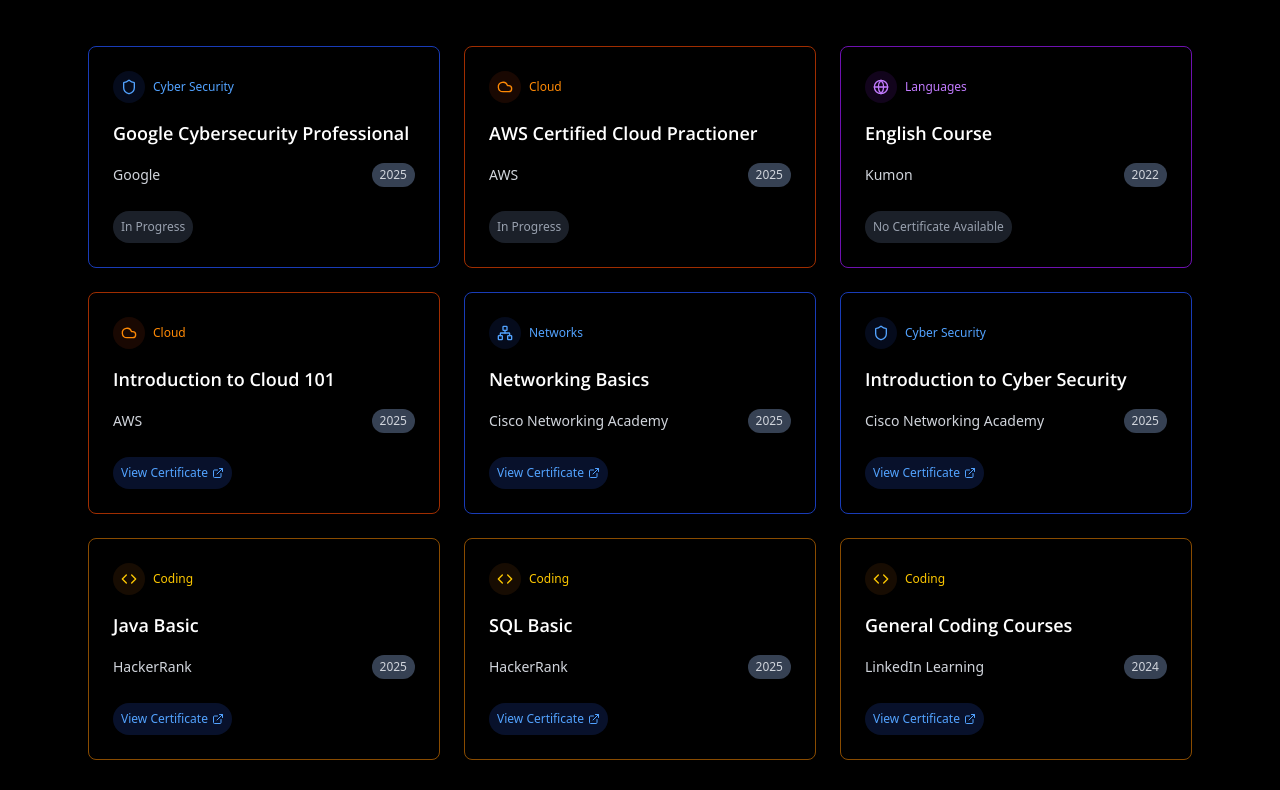
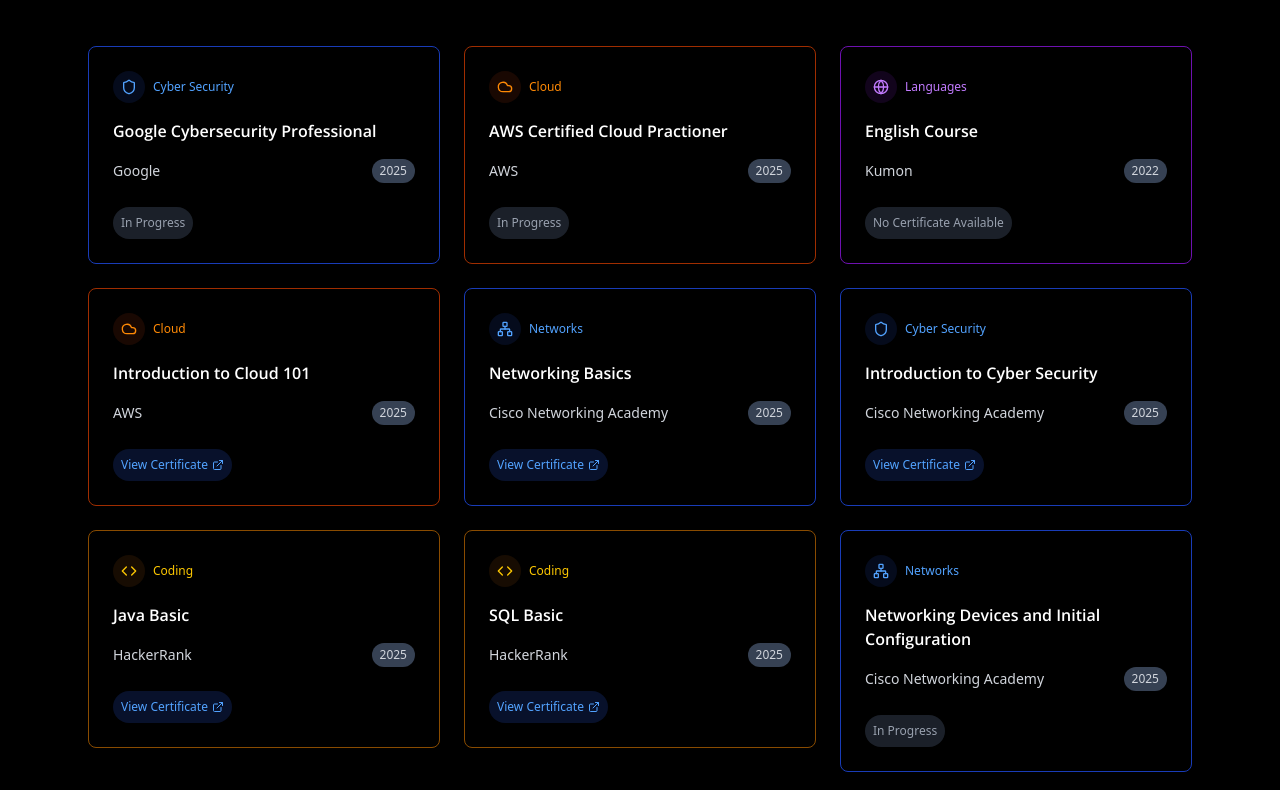
Before and after one commit to Ga5000/Portfolio, a React (Vite) app: page / in a window 1280 px wide. Shown: the part 4890-5680 px from the top of the page. Built offline with nearby package versions, Linux system fonts and the light colour scheme.

Commit message:
new ongoing course added

```diff
--- a/src/components/CertificateCard.tsx
+++ b/src/components/CertificateCard.tsx
@@ -116,7 +116,7 @@
         </div>
 
         {/* Title */}
-        <h3 className={`text-lg font-semibold ${darkMode ? "text-white" : "text-gray-800"}`}>{title}</h3>
+        <h3 className={`font-semibold ${darkMode ? "text-white" : "text-gray-800"}`}>{title}</h3>
 
         {/* Issuer and date */}
         <div className="flex justify-between items-center">
--- a/src/sections/Certficates.tsx
+++ b/src/sections/Certficates.tsx
@@ -76,6 +76,14 @@
     category: "Networks",
     link: "https://drive.google.com/file/d/1sqGI9rIpoe7z3E8Tex-MPXCvjMwNLsvf/view?usp=drive_link",
     relevant: 2
+  },
+  {
+    title: "Networking Devices and Initial Configuration",
+    issuer: "Cisco Networking Academy",
+    date: "2025",
+    category: "Networks",
+    link: "",
+    relevant: 3
   },
   {
     title: "Introduction to Cyber Security",
```
